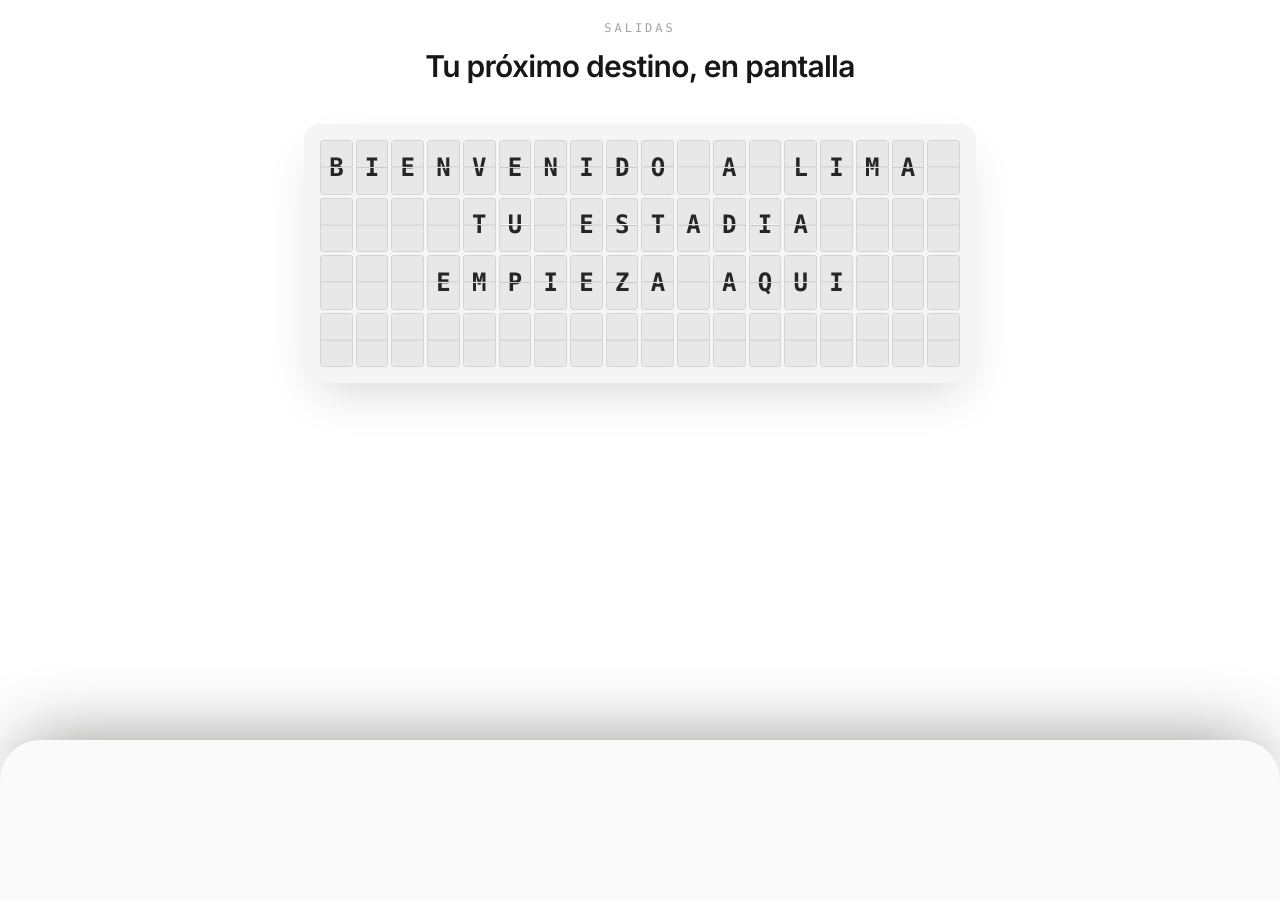
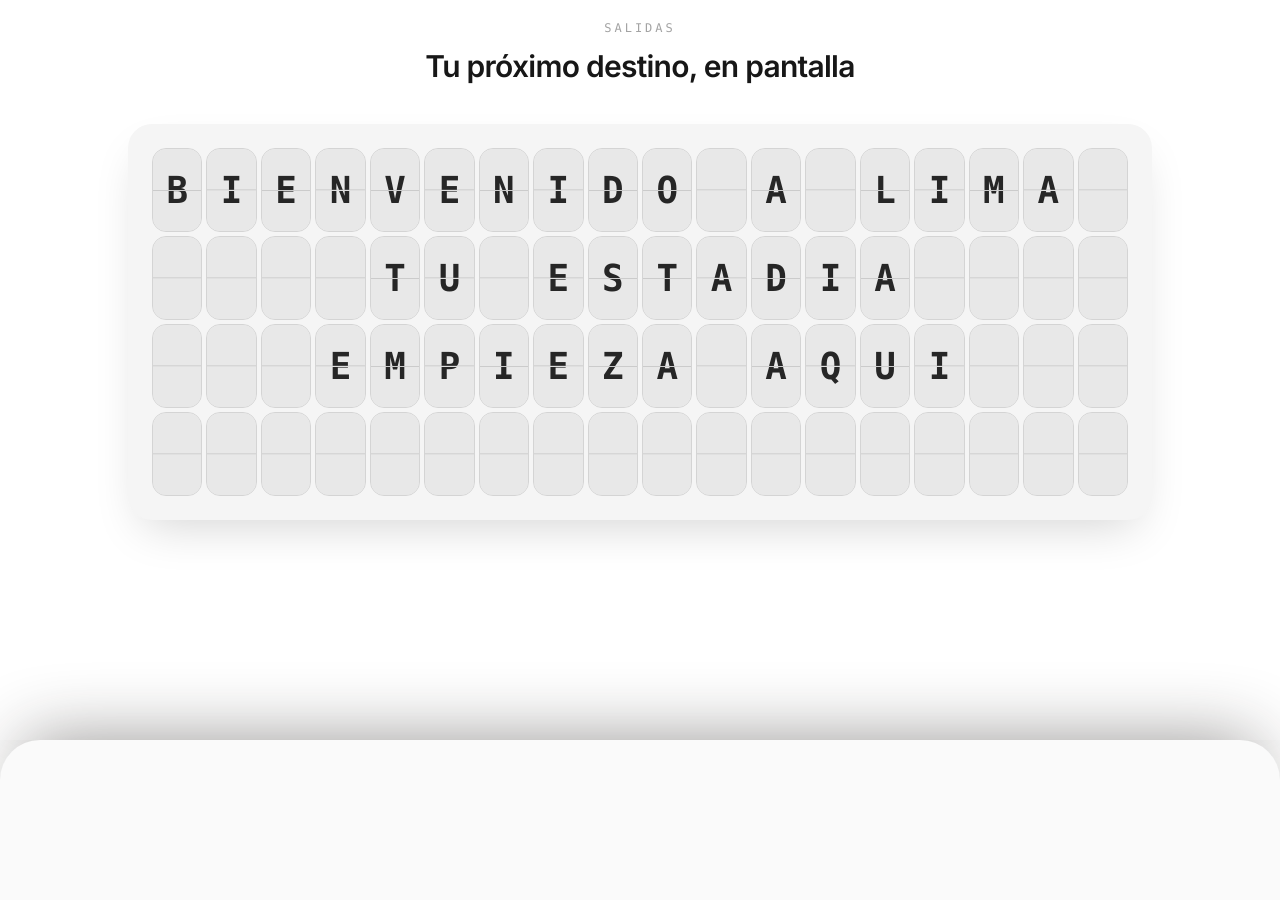
Before and after one commit to Elias-CC5/Airbnb-PyFGroup, a Next.js app in the folder frontend/: page / in a window 1280 px wide. Shown: the part 1540-2440 px from the top of the page. Built offline with nearby package versions, Linux system fonts and the light colour scheme; no server answers.

Commit message:
tamano agregado en el teclado:

```diff
--- a/frontend/src/components/ui/text-flipping-board.tsx
+++ b/frontend/src/components/ui/text-flipping-board.tsx
@@ -31,7 +31,7 @@ const FLIP_KEYFRAMES = `
 `;
 
 const CELL_TEXT_STYLE: React.CSSProperties = {
-  fontSize: 'clamp(8px, 2.2vw, 24px)',
+  fontSize: 'clamp(12px, 2.8vw, 42px)',
   lineHeight: 1,
 };
 
@@ -90,8 +90,8 @@ const FlapCell = React.memo(
       'absolute inset-x-0 flex select-none items-center justify-center font-mono font-bold text-neutral-800';
 
     return (
-      <div className="flex aspect-[3/5] flex-col overflow-hidden rounded-[3px] border border-neutral-300">
-        <div className="relative flex-1" style={{ perspective: '140px' }}>
+      <div className="flex aspect-[3/5] flex-col overflow-hidden rounded-[4px] border border-neutral-300 md:rounded-md">
+        <div className="relative flex-1" style={{ perspective: '220px' }}>
           {/* Mitad superior */}
           <div className="absolute inset-x-0 top-0 h-[calc(50%-0.5px)] overflow-hidden rounded-t-[2px] bg-neutral-200/80">
             <div className={cn(half, 'top-0 h-[200%]')} style={CELL_TEXT_STYLE}>
@@ -190,14 +190,14 @@ export function TextFlippingBoard({ text = '', className }: TextFlippingBoardPro
   return (
     <div
       className={cn(
-        'relative mx-auto w-full max-w-2xl rounded-xl bg-neutral-100 p-2 shadow-lg md:rounded-2xl md:p-4',
+        'relative mx-auto w-full max-w-5xl rounded-2xl bg-neutral-100 p-3 shadow-lg md:rounded-3xl md:p-6',
         className,
       )}
     >
       <style>{FLIP_KEYFRAMES}</style>
 
       <div
-        className="grid gap-px md:gap-[3px]"
+        className="grid gap-[2px] md:gap-1"
         style={{ gridTemplateColumns: `repeat(${BOARD_COLS}, 1fr)` }}
       >
         {board.map((row, r) =>
```
